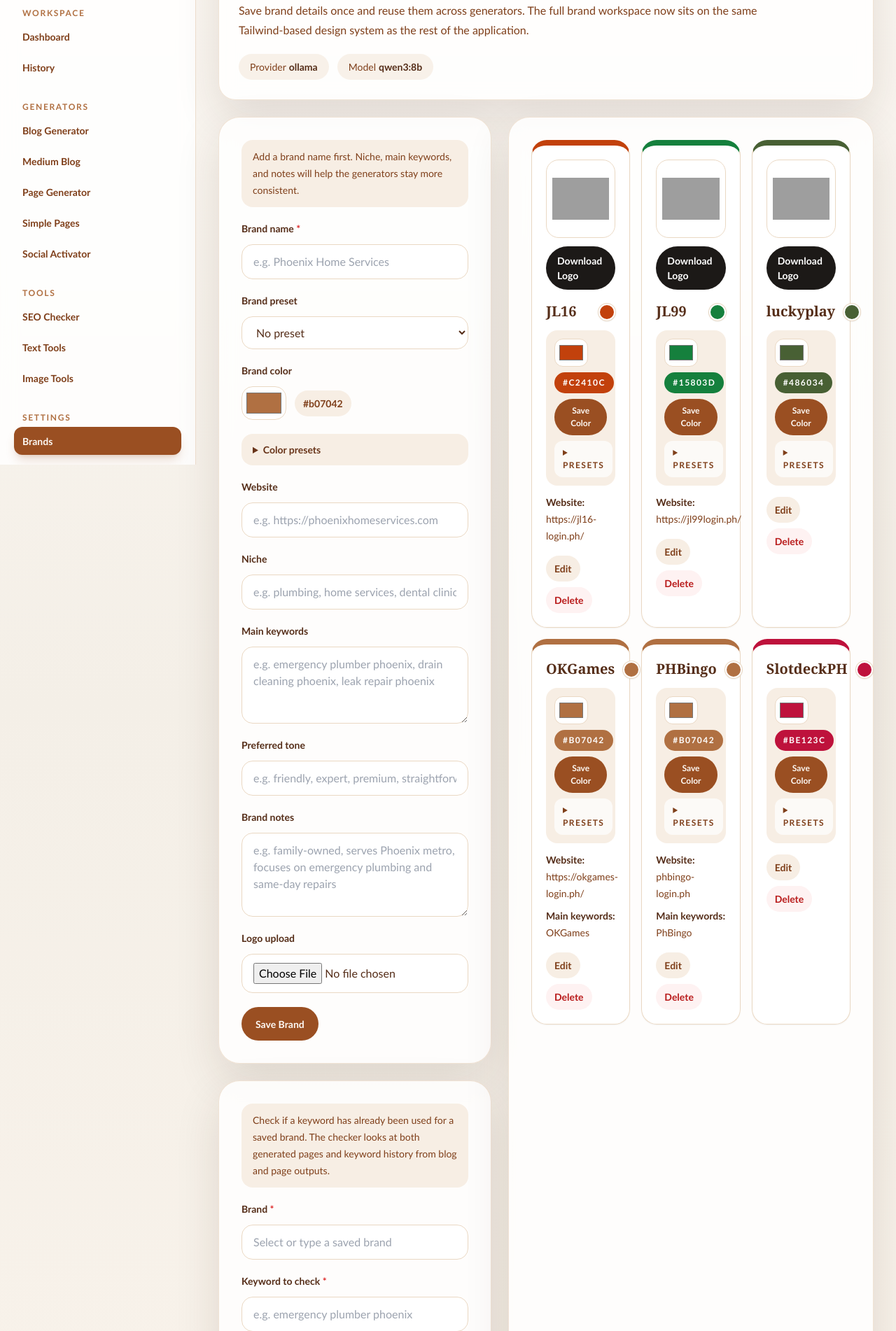
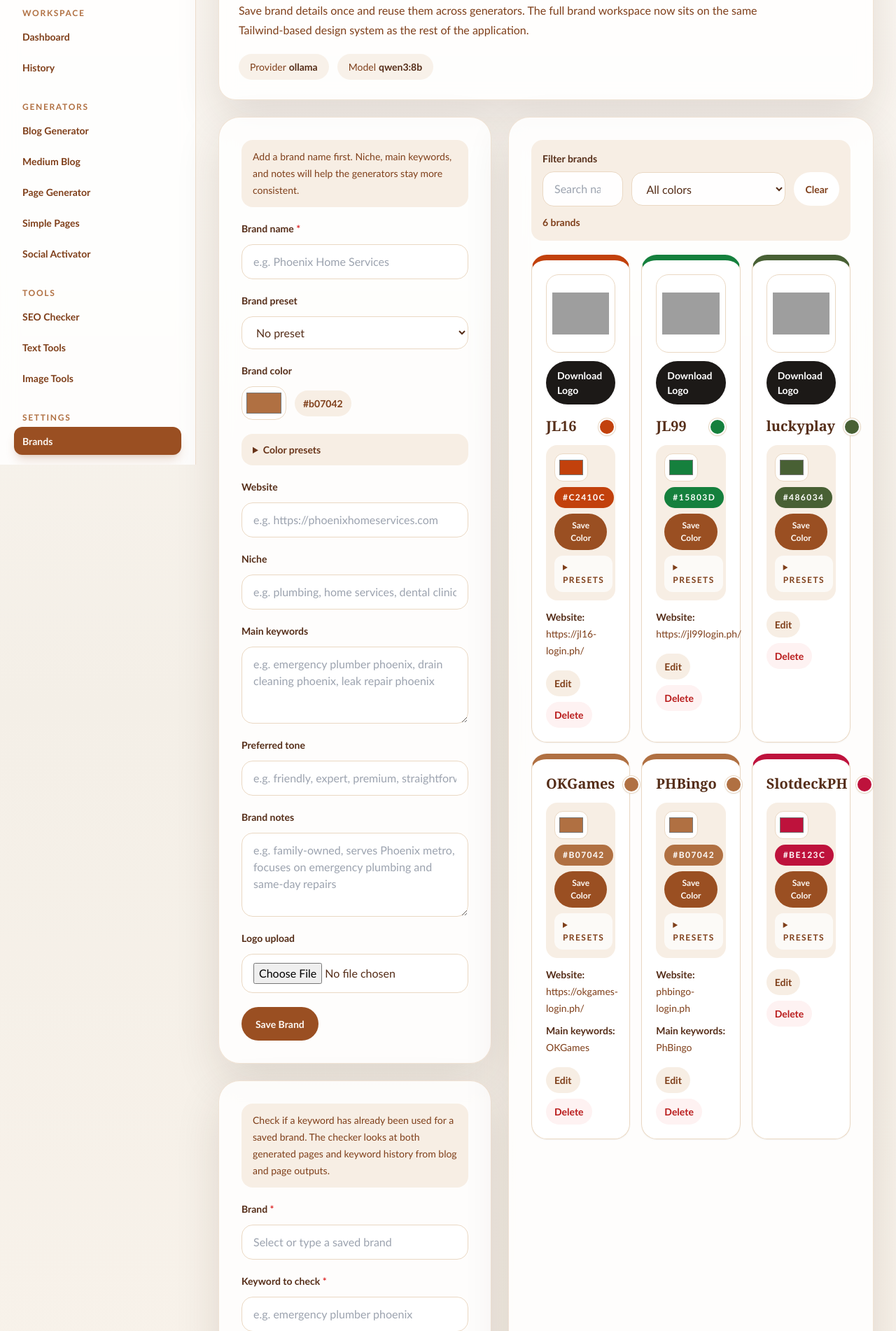
Before and after one commit to YumiAlmero03/Blog-generator, a Flask app: page /brands in a window 1280 px wide. Shown: the part 136-2038 px from the top of the page at 70% size. Run offline with Flask 3, Linux system fonts and the light colour scheme; data comes from the database, SQL or seed files in the repository; some libraries are stand-ins or nearby versions; grey boxes are pictures that could not be loaded.

Commit message:
display cause of error and brand filter

```diff
--- a/app/controllers/brand_controller.py
+++ b/app/controllers/brand_controller.py
@@ -41,12 +41,14 @@ def brands():
         elif action == "check_keyword":
             _handle_check_keyword(state)
 
+    brand_models = _build_brand_view_models()
     return render_template(
         "brands.html",
         **base_template_context(),
         **state,
         logo_url=image_url(state["logo_path"]),
-        brands=_build_brand_view_models(),
+        brands=brand_models,
+        brand_color_filters=_build_brand_color_filters(brand_models),
         brand_color_palette=brand_color_palette,
         brand_presets=_brand_presets(),
     )
@@ -178,6 +180,19 @@ def _build_brand_view_models() -> list[dict]:
     return brands
 
 
+def _build_brand_color_filters(brands: list[dict]) -> list[dict]:
+    palette_names = {item["value"]: item["name"] for item in _brand_color_palette()}
+    filters = []
+    seen = set()
+    for brand in brands:
+        color = _normalize_color_input(brand.get("brand_color", ""))
+        if not color or color in seen:
+            continue
+        seen.add(color)
+        filters.append({"name": palette_names.get(color, color), "value": color})
+    return filters
+
+
 def _normalize_color_input(color: str) -> str:
     cleaned = (color or "").strip().lower()
     if len(cleaned) == 7 and cleaned.startswith("#") and all(char in "0123456789abcdef" for char in cleaned[1:]):
--- a/app/services/provider_service.py
+++ b/app/services/provider_service.py
@@ -4,6 +4,8 @@ from providers.base import ProviderError
 
 def generation_error_message(default_message: str, exc: Exception) -> str:
     if isinstance(exc, ProviderError):
+        return str(exc)
+    if isinstance(exc, ValueError) and str(exc):
         return str(exc)
     return default_message
 
--- a/templates/brands.html
+++ b/templates/brands.html
@@ -138,10 +138,39 @@
 
     <section class="rounded-[30px] border border-sand-200/70 bg-white/85 p-6 shadow-soft backdrop-blur-md sm:p-8">
       {% if brands %}
-        <div class="grid gap-4 sm:grid-cols-2 xl:grid-cols-3">
+        <div class="mb-5 rounded-2xl bg-sand-100 px-4 py-4">
+          <label for="brandFilter" class="mb-2 block text-sm font-bold text-sand-900">Filter brands</label>
+          <div class="grid gap-3 lg:grid-cols-[minmax(0,1fr)_220px_auto] lg:items-center">
+            <input
+              id="brandFilter"
+              type="search"
+              placeholder="Search name, website, niche, keywords, tone, or notes"
+              class="min-h-12 w-full rounded-2xl border border-sand-200 bg-white/95 px-4 py-3 text-sand-900 outline-none transition focus:border-sand-500 focus:ring-2 focus:ring-sand-200"
+            />
+            <select
+              id="brandColorFilter"
+              class="min-h-12 w-full rounded-2xl border border-sand-200 bg-white/95 px-4 py-3 text-sand-900 outline-none transition focus:border-sand-500 focus:ring-2 focus:ring-sand-200"
+            >
+              <option value="">All colors</option>
+              {% for color in brand_color_filters %}
+                <option value="{{ color.value }}">{{ color.name }} ({{ color.value }})</option>
+              {% endfor %}
+            </select>
+            <button type="button" id="clearBrandFilter" class="inline-flex min-h-12 w-fit items-center justify-center rounded-full bg-white px-4 py-2.5 text-sm font-bold text-sand-700 transition hover:bg-sand-50 hover:text-sand-900">Clear</button>
+          </div>
+          <div id="brandFilterCount" class="mt-3 text-sm font-bold text-sand-700">{{ brands|length }} brand{% if brands|length != 1 %}s{% endif %}</div>
+        </div>
+
+        <div id="brandGrid" class="grid gap-4 sm:grid-cols-2 xl:grid-cols-3">
           {% for brand in brands %}
             {% set brand_color_input_id = "brand_color_" ~ loop.index %}
-            <article class="cursor-pointer rounded-[22px] border border-sand-200 bg-white/80 p-5 shadow-sm transition hover:border-sand-400 hover:shadow-soft" style="border-top: 8px solid {{ brand.brand_color }};" data-brand-modal-open="brand_modal_{{ loop.index }}">
+            <article
+              class="cursor-pointer rounded-[22px] border border-sand-200 bg-white/80 p-5 shadow-sm transition hover:border-sand-400 hover:shadow-soft"
+              style="border-top: 8px solid {{ brand.brand_color }};"
+              data-brand-modal-open="brand_modal_{{ loop.index }}"
+              data-brand-search="{{ [brand.name, brand.website, brand.niche, brand.main_keywords, brand.tone, brand.notes]|join(' ')|lower }}"
+              data-brand-color="{{ brand.brand_color }}"
+            >
               {% if brand.logo_path %}
                 <div class="mb-4 flex flex-wrap items-center gap-3">
                   <img src="{{ brand.logo_url }}" alt="{{ brand.name }} logo" class="h-28 w-28 rounded-[18px] border border-sand-200 bg-white p-2 object-contain" />
@@ -244,6 +273,9 @@
             </div>
           {% endfor %}
         </div>
+        <div id="brandFilterEmpty" class="mt-4 hidden rounded-[22px] border-2 border-dashed border-sand-200 bg-white/60 px-6 py-10 text-center text-sm leading-6 text-sand-700">
+          No brands match that filter.
+        </div>
       {% else %}
         <div class="rounded-[22px] border-2 border-dashed border-sand-200 bg-white/60 px-6 py-10 text-center text-sm leading-6 text-sand-700">
           No brands saved yet. Add your first brand on the left.
@@ -288,6 +320,59 @@
       });
     });
 
+    const brandFilter = document.getElementById("brandFilter");
+    const brandColorFilter = document.getElementById("brandColorFilter");
+    const clearBrandFilter = document.getElementById("clearBrandFilter");
+    const brandFilterCount = document.getElementById("brandFilterCount");
+    const brandFilterEmpty = document.getElementById("brandFilterEmpty");
+    const brandCards = Array.from(document.querySelectorAll("[data-brand-search]"));
+
+    function updateBrandFilter() {
+      if (!brandFilter) {
+        return;
+      }
+      const query = brandFilter.value.trim().toLowerCase();
+      const selectedColor = brandColorFilter ? brandColorFilter.value.trim().toLowerCase() : "";
+      let visibleCount = 0;
+      brandCards.forEach((card) => {
+        const matchesText = !query || card.dataset.brandSearch.includes(query);
+        const matchesColor = !selectedColor || card.dataset.brandColor === selectedColor;
+        const isVisible = matchesText && matchesColor;
+        card.classList.toggle("hidden", !isVisible);
+        if (isVisible) {
+          visibleCount += 1;
+        }
+      });
+      if (brandFilterCount) {
+        brandFilterCount.textContent = `${visibleCount} brand${visibleCount === 1 ? "" : "s"} shown`;
+      }
+      if (brandFilterEmpty) {
+        brandFilterEmpty.classList.toggle("hidden", visibleCount !== 0);
+      }
+    }
+
+    if (brandFilter) {
+      brandFilter.addEventListener("input", updateBrandFilter);
+    }
+
+    if (brandColorFilter) {
+      brandColorFilter.addEventListener("change", updateBrandFilter);
+    }
+
+    if (clearBrandFilter) {
+      clearBrandFilter.addEventListener("click", () => {
+        if (!brandFilter) {
+          return;
+        }
+        brandFilter.value = "";
+        if (brandColorFilter) {
+          brandColorFilter.value = "";
+        }
+        brandFilter.focus();
+        updateBrandFilter();
+      });
+    }
+
     document.querySelectorAll("[data-brand-modal-open]").forEach((card) => {
       card.addEventListener("click", (event) => {
         if (event.target.closest("a, button, input, select, textarea, form, details, summary")) {
```
Also changed, not shown: generators/content_generator.py (+14 -1 lines), 1 other file.
